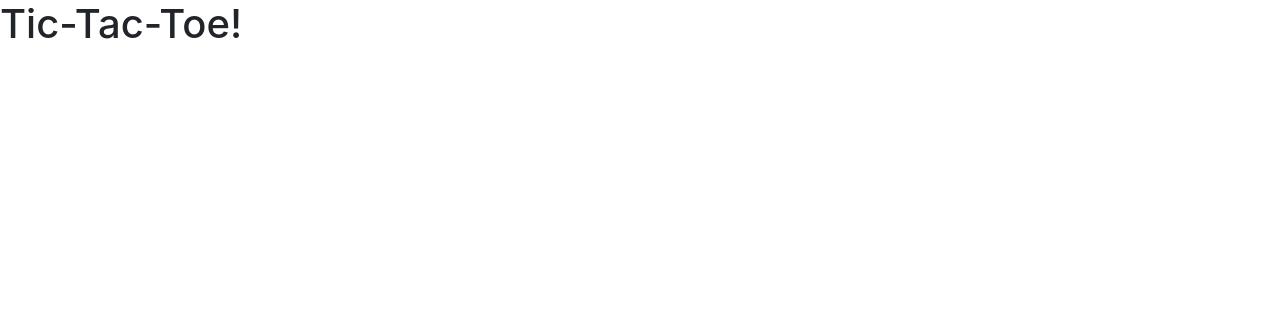
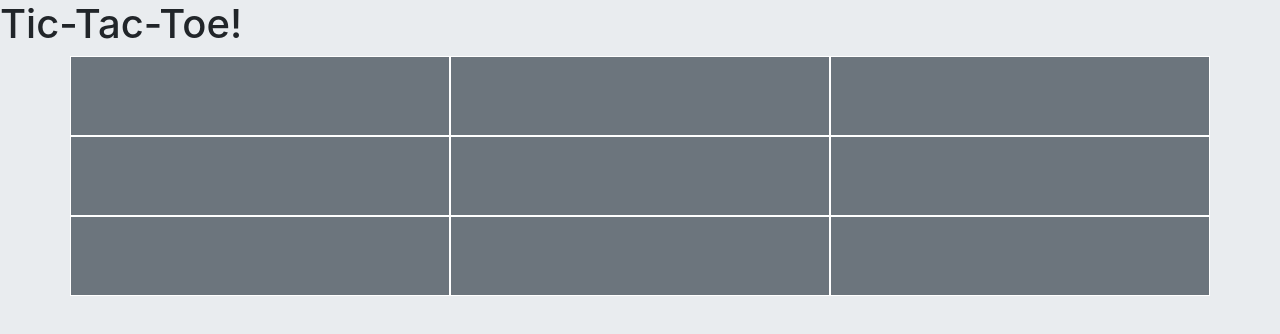
Before and after one commit to nicholaspowel/tic-tac-toe, a website built with webpack: page index.html in a window 1280 px wide. Built offline with nearby package versions, Linux system fonts and the light colour scheme.

Commit message:
Create basic board
created a basic board with no functionality

```diff
--- a/assets/styles/index.scss
+++ b/assets/styles/index.scss
@@ -1 +1,27 @@
 @import '~bootstrap/scss/bootstrap';
+$tile-bg: #e5e5e5;
+.tile {
+  background-color: $tile-bg;
+}
+
+$alt-color: $cyan;
+$body-bg-color: $gray-200;
+$font-color: $light;
+
+body {
+  background-color: $body-bg-color;
+}
+
+.box {
+  align-items: center;
+  background-color: $secondary;
+  border: 1px solid $white;
+  color: $font-color;
+  display: flex;
+  height: 80px;
+  justify-content: center;
+}
+
+.alt-color {
+  background-color: $alt-color;
+}
--- a/index.html
+++ b/index.html
@@ -13,17 +13,17 @@
     </head>
     <body>
       <h1>Tic-Tac-Toe!</h1>
-      <div class="contatiner">
+      <div class="container">
         <div class="board row">
-          <div class="col-4 box"></div>
-          <div class="col-4 box"></div>
-          <div class="col-4 box"></div>
-          <div class="col-4 box"></div>
-          <div class="col-4 box"></div>
-          <div class="col-4 box"></div>
-          <div class="col-4 box"></div>
-          <div class="col-4 box"></div>
-          <div class="col-4 box"></div>
+          <div class="col-4 box tile"> </div>
+          <div class="col-4 box tile"> </div>
+          <div class="col-4 box tile"> </div>
+          <div class="col-4 box tile"> </div>
+          <div class="col-4 box tile"> </div>
+          <div class="col-4 box tile"> </div>
+          <div class="col-4 box tile"> </div>
+          <div class="col-4 box tile"> </div>
+          <div class="col-4 box tile"> </div>
         </div>
       </div>
     </body>
```
